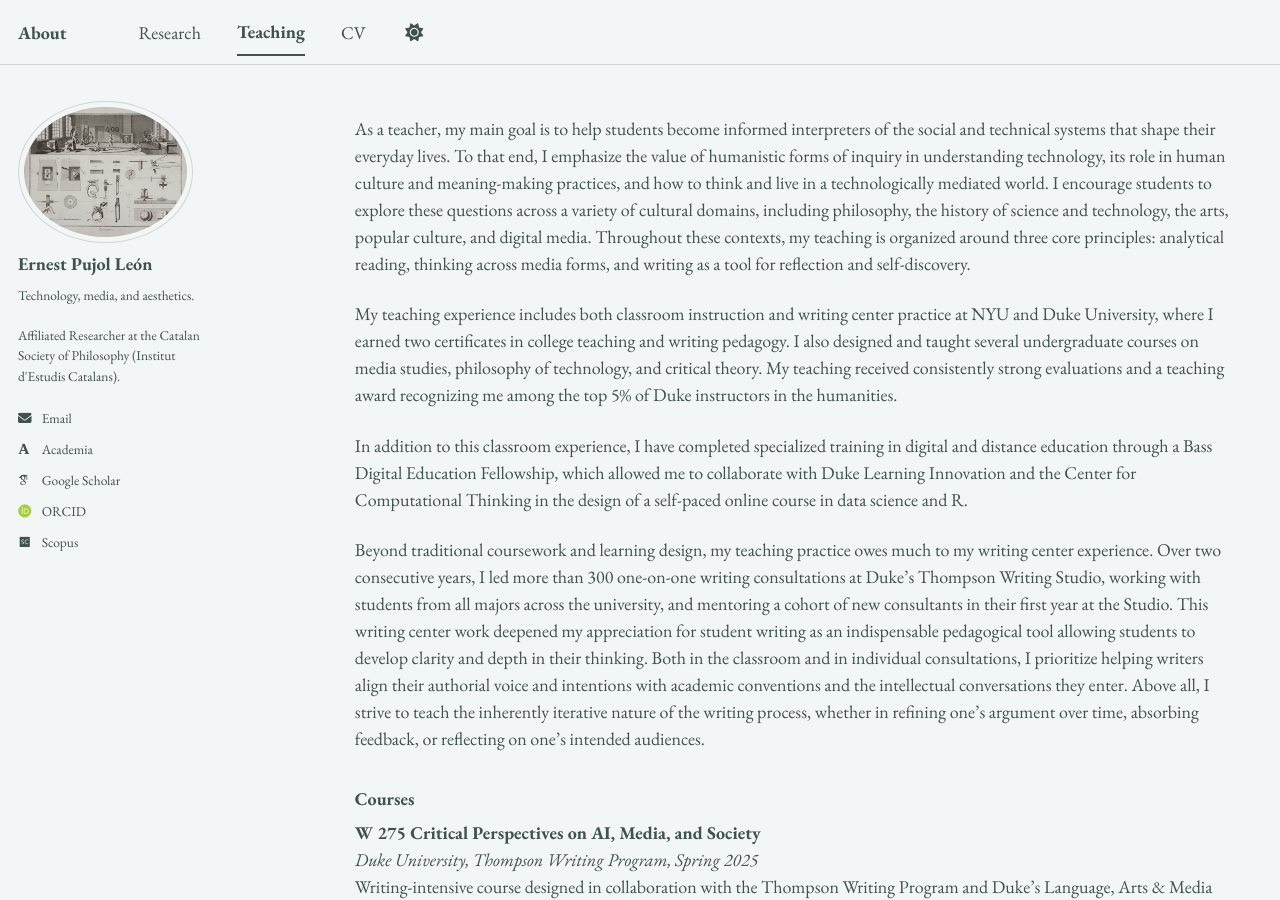
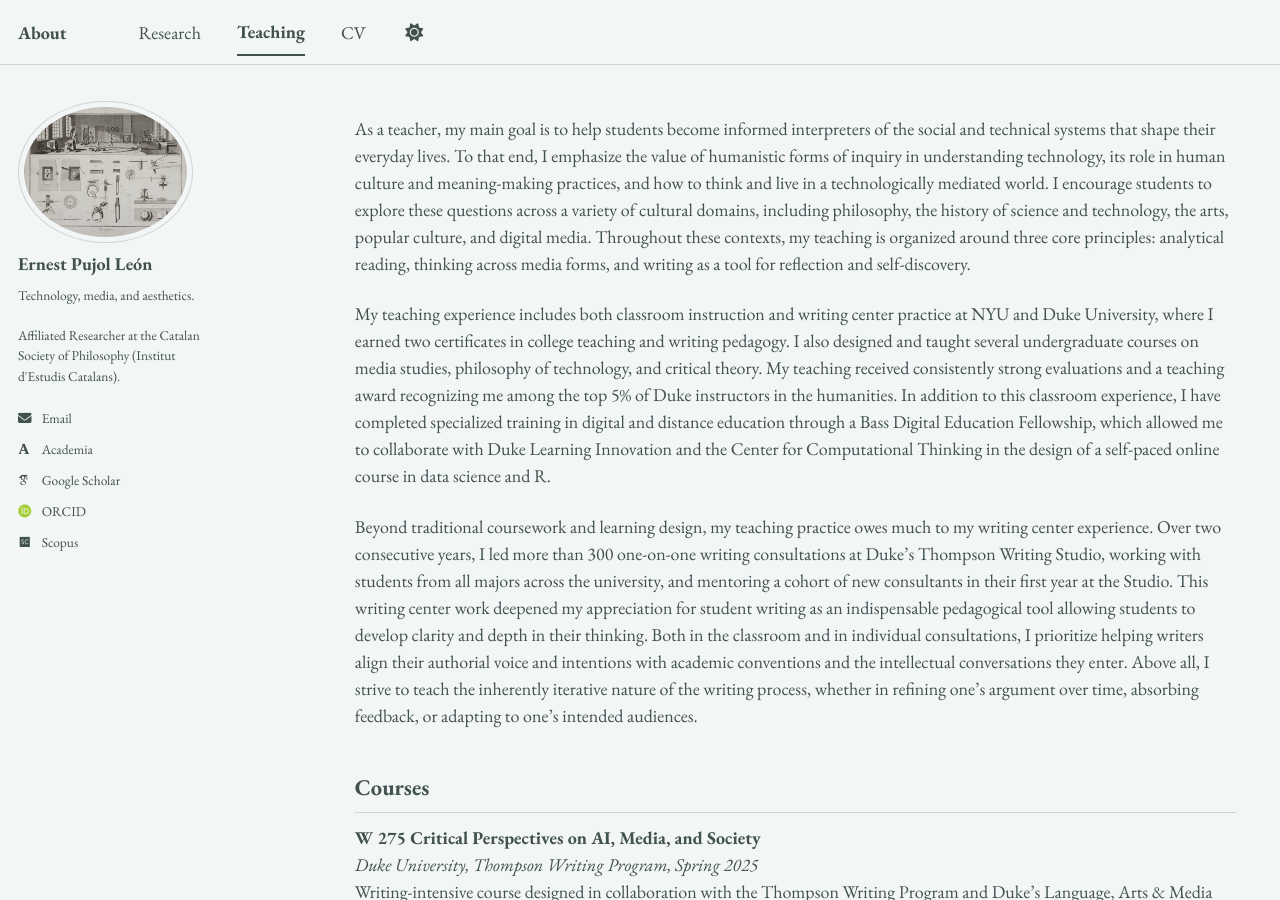
Before and after one commit to epujol90/epujol90.github.io, a Jekyll site: the page built from _pages/teaching.md, in a window 1280 px wide and 900 px high. Built offline with Jekyll 4.4.1, drawn with Linux system fonts in a browser that asks for light colours; some web fonts are replaced; a script bundle is joined from its source files by our own code; library files that are not in the unit come from our copies.

Commit message:
Update teaching.md

```diff
--- a/_pages/teaching.md
+++ b/_pages/teaching.md
@@ -7,14 +7,13 @@ author_profile: true
 
 As a teacher, my main goal is to help students become informed interpreters of the social and technical systems that shape their everyday lives. To that end, I emphasize the value of humanistic forms of inquiry in understanding technology, its role in human culture and meaning-making practices, and how to think and live in a technologically mediated world. I encourage students to explore these questions across a variety of cultural domains, including philosophy, the history of science and technology, the arts, popular culture, and digital media. Throughout these contexts, my teaching is organized around three core principles: analytical reading, thinking across media forms, and writing as a tool for reflection and self-discovery.
 
-My teaching experience includes both classroom instruction and writing center practice at NYU and Duke University, where I earned two certificates in college teaching and writing pedagogy. I also designed and taught several undergraduate courses on media studies, philosophy of technology, and critical theory. My teaching received consistently strong evaluations and a teaching award recognizing me among the top 5% of Duke instructors in the humanities.
+My teaching experience includes both classroom instruction and writing center practice at NYU and Duke University, where I earned two certificates in college teaching and writing pedagogy. I also designed and taught several undergraduate courses on media studies, philosophy of technology, and critical theory. My teaching received consistently strong evaluations and a teaching award recognizing me among the top 5% of Duke instructors in the humanities. In addition to this classroom experience, I have completed specialized training in digital and distance education through a Bass Digital Education Fellowship, which allowed me to collaborate with Duke Learning Innovation and the Center for Computational Thinking in the design of a self-paced online course in data science and R.
 
-In addition to this classroom experience, I have completed specialized training in digital and distance education through a Bass Digital Education Fellowship, which allowed me to collaborate with Duke Learning Innovation and the Center for Computational Thinking in the design of a self-paced online course in data science and R.
-
-Beyond traditional coursework and learning design, my teaching practice owes much to my writing center experience. Over two consecutive years, I led more than 300 one-on-one writing consultations at Duke's Thompson Writing Studio, working with students from all majors across the university, and mentoring a cohort of new consultants in their first year at the Studio. This writing center work deepened my appreciation for student writing as an indispensable pedagogical tool allowing students to develop clarity and depth in their thinking. Both in the classroom and in individual consultations, I prioritize helping writers align their authorial voice and intentions with academic conventions and the intellectual conversations they enter. Above all, I strive to teach the inherently iterative nature of the writing process, whether in refining one's argument over time, absorbing feedback, or reflecting on one's intended audiences.
+Beyond traditional coursework and learning design, my teaching practice owes much to my writing center experience. Over two consecutive years, I led more than 300 one-on-one writing consultations at Duke's Thompson Writing Studio, working with students from all majors across the university, and mentoring a cohort of new consultants in their first year at the Studio. This writing center work deepened my appreciation for student writing as an indispensable pedagogical tool allowing students to develop clarity and depth in their thinking. Both in the classroom and in individual consultations, I prioritize helping writers align their authorial voice and intentions with academic conventions and the intellectual conversations they enter. Above all, I strive to teach the inherently iterative nature of the writing process, whether in refining one's argument over time, absorbing feedback, or adapting to one's intended audiences.
 
 
-### Courses
+
+## Courses
 
 **W 275 Critical Perspectives on AI, Media, and Society**<br>
 _Duke University, Thompson Writing Program, Spring 2025_ <br>
```
